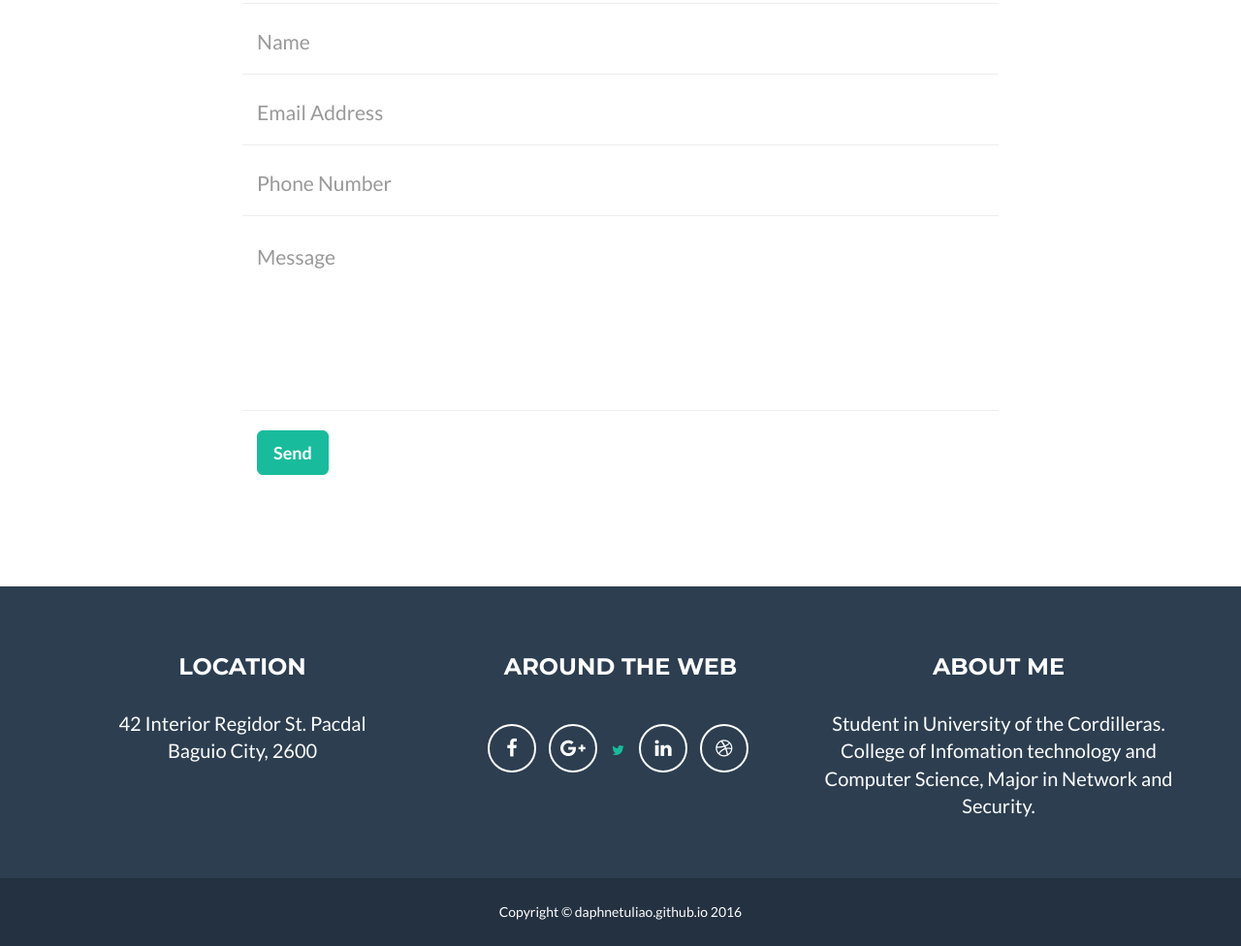
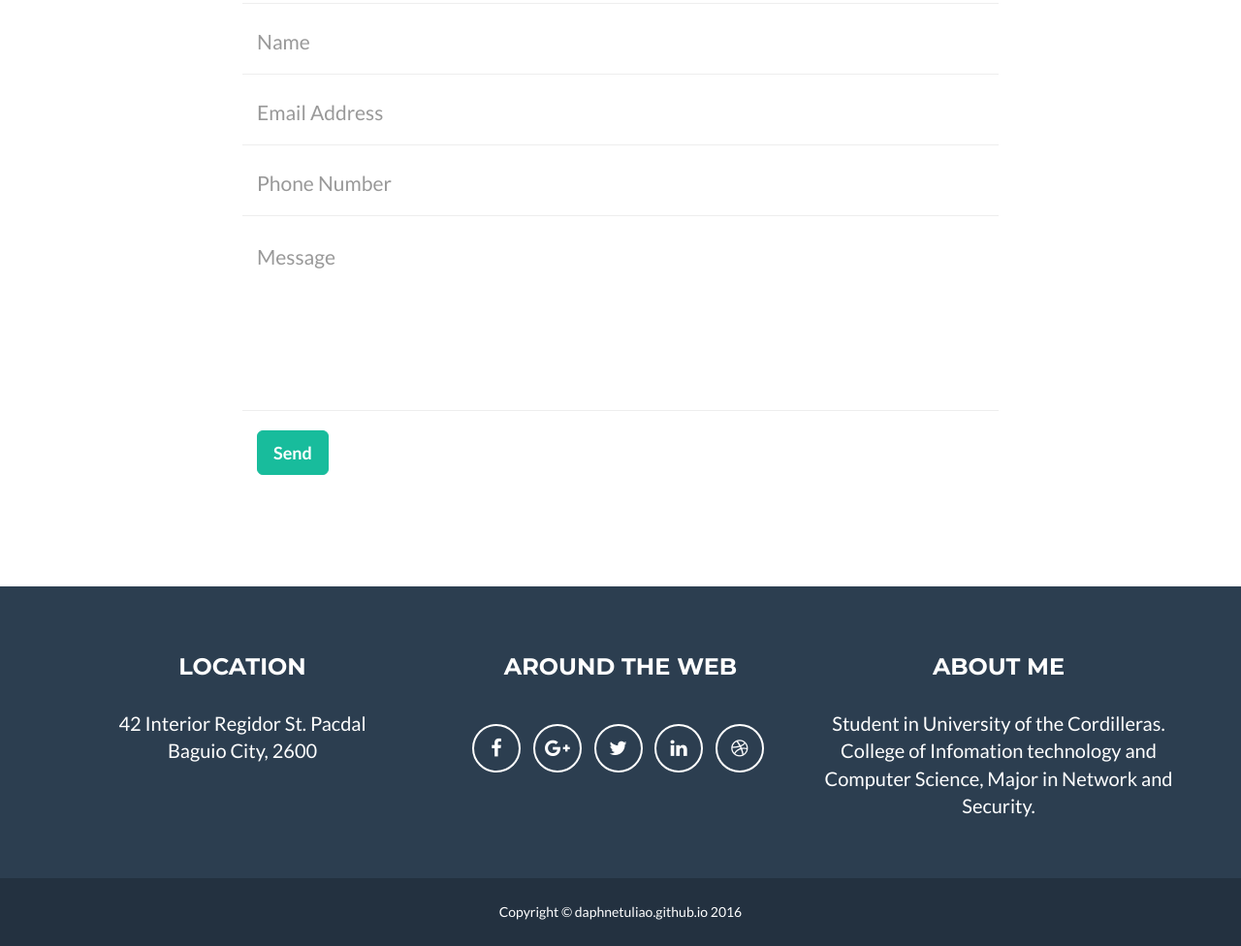
Before and after one commit to daphnetuliao/daphnetuliao.github.io, a website: page index.html in a window 1280 px wide. Shown: the part 1908-2884 px from the top of the page at 97% size. Drawn offline with nearby package versions, Linux system fonts and the light colour scheme.

Commit message:
Update index.html

```diff
--- a/index.html
+++ b/index.html
@@ -221,7 +221,7 @@
                                 <a href="https://accounts.google.com/ServiceLogin?service=mail&passive=true&rm=false&continue=https://mail.google.com/mail/&ss=1&scc=1&ltmpl=default&ltmplcache=2&emr=1&osid=1#identifier" class="btn-social btn-outline"><i class="fa fa-fw fa-google-plus"></i></a>
                             </li>
                             <li>
-                                <a href="#" class="http://www.twitter.com/"><i class="fa fa-fw fa-twitter"></i></a>
+                                <a href="http://www.twitter.com/" class="btn-social btn-outline"><i class="fa fa-fw fa-twitter"></i></a>
                             </li>
                             <li>
                                 <a href="#" class="btn-social btn-outline"><i class="fa fa-fw fa-linkedin"></i></a>
```
